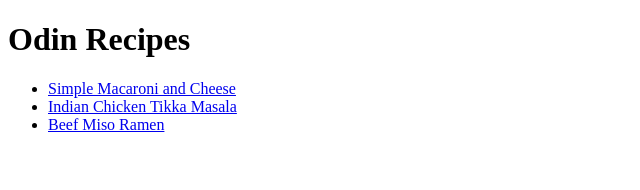
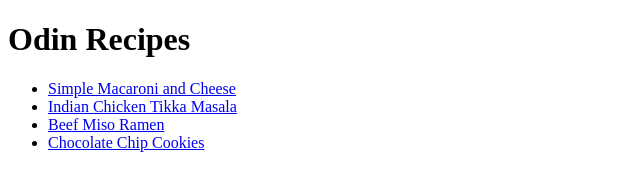
Before and after one commit to rtorre32/odin-recipes, a plain HTML site: page index.html in a window 1280 px wide. Shown: the whole page, without its empty margins (0-640 px from the left). Drawn offline with Linux system fonts and the light colour scheme.

Commit message:
Added link for chocolatechipcookies.html

```diff
--- a/index.html
+++ b/index.html
@@ -10,6 +10,7 @@
             <li><a href="./recipes/macandcheese.html">Simple Macaroni and Cheese</a></li>
             <li><a href="./recipes/chickentikkamasala.html">Indian Chicken Tikka Masala</a></li>
             <li><a href="./recipes/beefmisoramen.html">Beef Miso Ramen</a></li>
+            <li><a href="./recipes/chocolatechipcookies.html">Chocolate Chip Cookies</a></li>
         </ul>
     </body>
 </html>
```
